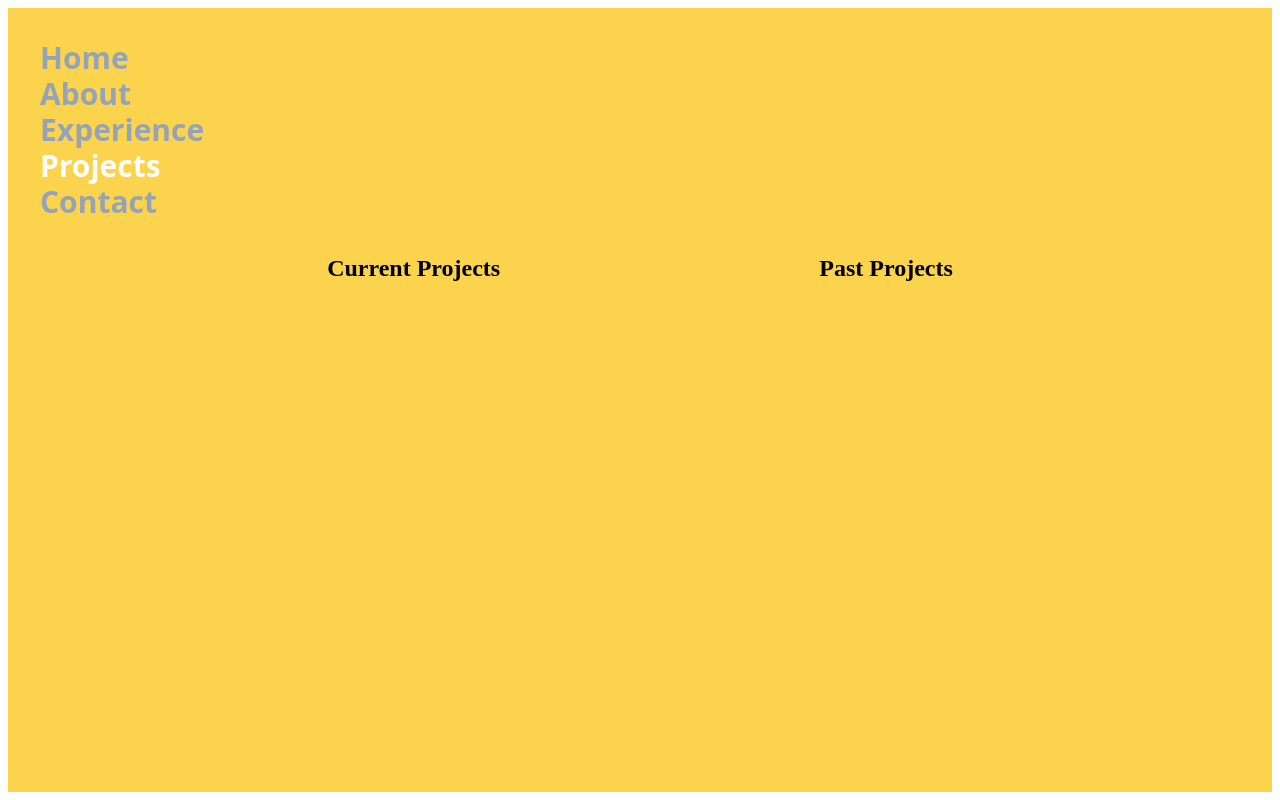
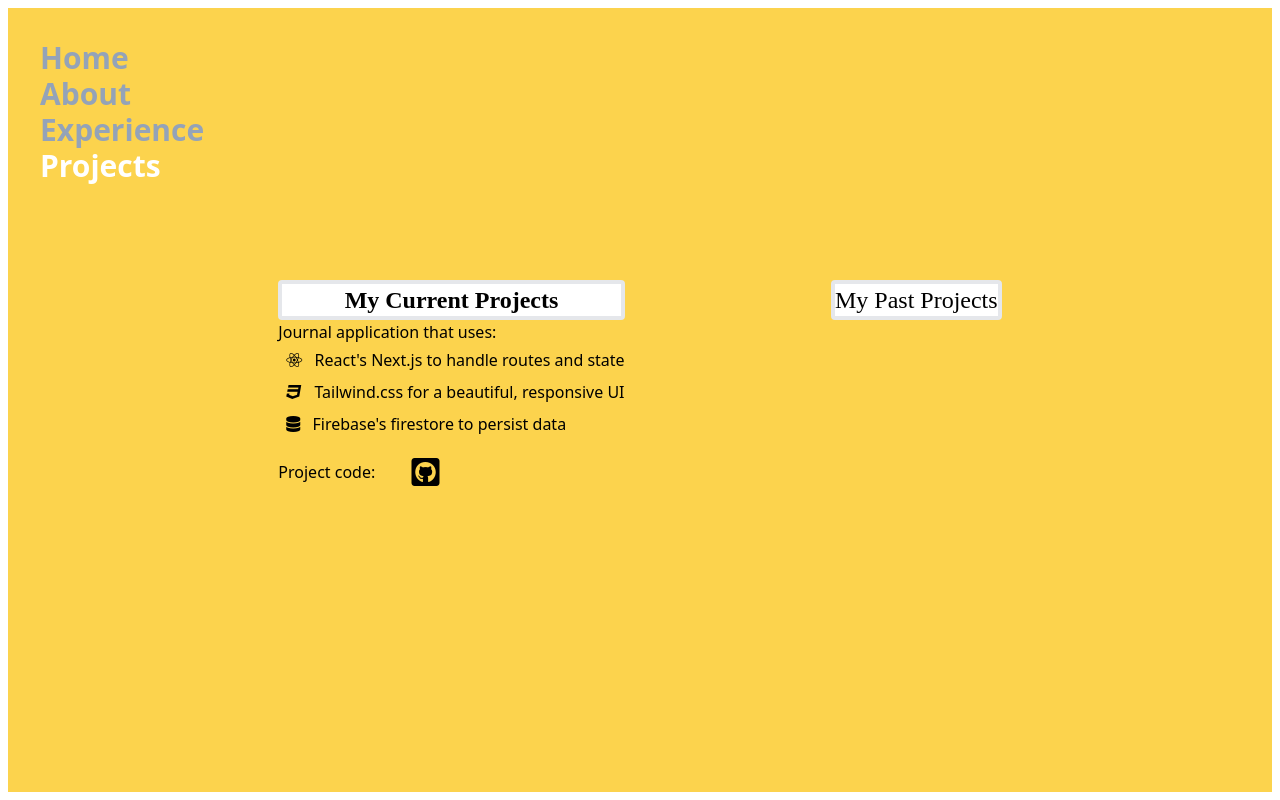
Before and after one commit to caridadrivera/portfolio_nextjs, a Next.js app: page /projects in a window 1280 px wide. Built offline with nearby package versions, Linux system fonts and the light colour scheme; a web font is replaced by a local one.

Commit message:
removed contact, added useEffect on componentdidmount

```diff
--- a/components/NavBar.js
+++ b/components/NavBar.js
@@ -10,7 +10,7 @@ export default function NavBar() {
     const inactiveLinkStyle = "text-slate-400 hover:text-white"
 
   return (
-    <div className='flex flex-1 p-8 text-3xl font-bold text-white hover:bg-yellow-500'>
+    <div className='flex flex-1 p-8 text-3xl font-bold text-white hover:bg-yellow-300' alt="navigation">
         <ul>
             <li>
                 <Link href="/"
@@ -35,11 +35,7 @@ export default function NavBar() {
                     Projects
                </Link>
             </li>
-            <li>
-                <Link href="/contact" className={router.pathname == "/contact" ? activeLinkStyle : inactiveLinkStyle}>
-                    Contact
-               </Link>
-            </li>
+
         </ul>
     </div>
   )
--- a/components/ProjectCard.js
+++ /dev/null
@@ -1,7 +0,0 @@
-import React from 'react'
-
-export default function ProjectCard() {
-  return (
-    <div>ProjectCard</div>
-  )
-}
--- a/pages/contact.js
+++ /dev/null
@@ -1,7 +0,0 @@
-import React from 'react'
-
-export default function contact() {
-  return (
-    <div>contact</div>
-  )
-}
--- a/pages/index.js
+++ b/pages/index.js
@@ -10,14 +10,14 @@ export default function Home() {
         <div className='hex-background'>
             <Image
                 src={myPic}
-                alt="my profile picture"
+                alt=""
             />
         </div>
       </div>
-      <h1 className=' text-3xl ml-8 text-white '>
+      <h1 className=' text-3xl ml-8 font-extrabold  text-slate-500  '>
         Caridad Rivera
       </h1>
-      <span className='m-8 text-slate-500 bold'>
+      <span className='m-8 text-slate-500  font-bold'>
         Software Engineer, critical thinker, fast-learner.
       </span>
 
--- a/pages/projects.js
+++ b/pages/projects.js
@@ -1,22 +1,26 @@
 import React, {useState, useEffect} from 'react'
-import ProjectCard from '../components/ProjectCard';
 
 
 export default function projects() {
   const [currentProjectClick, setCurrentProjectClick] = useState(false);
   const [pastProjectsClick, setPastProjectsClick] = useState(false);
 
+  useEffect(()=>{
+    setCurrentProjectClick(true);
+  }, [])
+
   return (
-    <div className='flex flex-1 flex-wrap justify-evenly'>
+    <div className='flex flex-1 flex-wrap justify-evenly p-8 m-8'>
       <div className='flex flex-col'>
-         <button className='bee-text text-2xl font-bold hover:bg-yellow-500' onClick={()=> {
+         <button className='bee-text text-2xl font-bold bg-white hover:bg-yellow-300 border-4 rounded'
+          onClick={()=> {
             if(!currentProjectClick){
               setCurrentProjectClick(true)
               setPastProjectsClick(false)
             }else {
               setCurrentProjectClick(false)
             }}
-        }> Current Projects</button>
+        }> My Current Projects</button>
 
       {currentProjectClick &&
           <div className='flex'>
@@ -37,18 +41,21 @@ export default function projects() {
 
 
    <div className='flex flex-col'>
-      <button onClick={()=> {
+      <button className='bee-text text-2xl  border-4 bg-white hover:bg-yellow-300 rounded' onClick={()=> {
           if(!pastProjectsClick){
             setPastProjectsClick(true)
             setCurrentProjectClick(false)
-        }else {
+          } else {
             setPastProjectsClick(false)
           }}}
-          className='bee-text text-2xl font-bold hover:bg-yellow-500'>Past Projects</button>
+          > My Past Projects
+      </button>
+
       {pastProjectsClick &&
           <div className='flex'>
              <ol>
-                <li> <i className="fa-brands fa-react p-2"/> React.js Movie Search with external API
+                <li className='flex justify-evenly'>
+                  <i className="fa-brands fa-react p-2"/> React.js Movie Search with external API
                      <a href="https://github.com/caridadrivera/react-movie-search" target="_blank">
                       <i className="fa-brands fa-square-github fa-lg pl-4" alt="github-link"></i></a>
 
@@ -57,7 +64,8 @@ export default function projects() {
                 </li>
 
 
-                <li> <i className="fa-regular fa-gem p-2 "/> Mindful Ruby on Rails and Postgres SQL
+                <li className='flex justify-evenly'>
+                  <i className="fa-regular fa-gem p-2 "/> Mindful Ruby on Rails and Postgres SQL
                      <a href="https://github.com/caridadrivera/mindful-rails-app" target="_blank">
                       <i className="fa-brands fa-square-github fa-lg pl-4" alt="github-link"></i></a>
 
@@ -65,7 +73,8 @@ export default function projects() {
                       <i class="fa-brands fa-youtube fa-lg pl-4"></i></a>
                 </li>
 
-                <li> <i class="fa-brands fa-js p-2"/> Tile-matching Javascript and Rails App
+                <li className='flex justify-evenly'>
+                  <i class="fa-brands fa-js p-2"/> Tile-matching Javascript and Rails App
                      <a href="https://github.com/caridadrivera/tile-matching-game-JS" target="_blank">
                       <i className="fa-brands fa-square-github fa-lg pl-4" alt="github-link"></i></a>
 
@@ -73,12 +82,14 @@ export default function projects() {
                       <i class="fa-brands fa-youtube fa-lg pl-4"></i></a>
                 </li>
 
-                <li> <i className="fa-brands fa-react p-2"/> React.js Tic Tac Toe game
+                <li className='flex'>
+                   <i className="fa-brands fa-react p-2"/> React.js Tic Tac Toe game
                      <a href="https://github.com/caridadrivera/React-tic-tac-toe" target="_blank">
                       <i className="fa-brands fa-square-github fa-lg pl-4" alt="github-link"></i></a>
                 </li>
 
-                <li> <i className="fa-brands fa-react p-2"/> Old Portfolio Website
+                <li className='flex'>
+                  <i className="fa-brands fa-react p-2"/> Old Portfolio Website
                      <a href="https://github.com/caridadrivera/portfolio-rivera" target="_blank">
                       <i className="fa-brands fa-square-github fa-lg pl-4" alt="github-link"></i></a>
                 </li>
```
Lines whose indentation alone changed are shown as unchanged.
